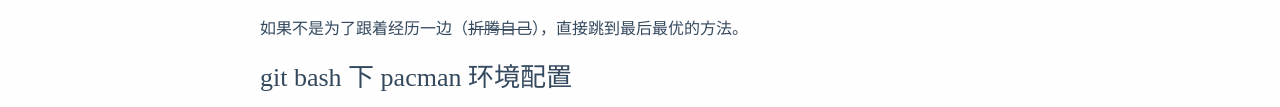
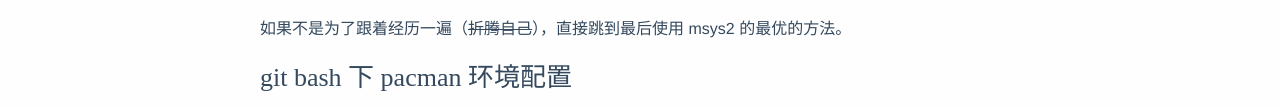
Before and after one commit to zhouguoqionghai/zhouguoqionghai.github.io, a plain HTML site: page post/git-bash-下-pacman-环境配置/index.html in a window 1280 px wide. Shown: the part 205-312 px from the top of the page. Drawn offline with nearby package versions, Linux system fonts and the light colour scheme; some packages are replaced by stand-ins of ours; a script that the page names is missing.

Commit message:
修改错别字

```diff
--- a/post/git-bash-下-pacman-环境配置/index.html
+++ b/post/git-bash-下-pacman-环境配置/index.html
@@ -49,7 +49,7 @@
 <meta itemprop="description" content="">
 <meta itemprop="datePublished" content="2020-12-13T19:01:37+08:00" />
 <meta itemprop="dateModified" content="2020-12-13T19:01:37+08:00" />
-<meta itemprop="wordCount" content="1395">
+<meta itemprop="wordCount" content="1399">
 
 
 
@@ -130,7 +130,7 @@
 
 
     <div class="post-content">
-      <p>如果不是为了跟着经历一边（<del>折腾自己</del>），直接跳到最后最优的方法。</p>
+      <p>如果不是为了跟着经历一遍（<del>折腾自己</del>），直接跳到最后使用 msys2 的最优的方法。</p>
 <h1 id="git-bash-下-pacman-环境配置">git bash 下 pacman 环境配置</h1>
 <h2 id="安装-pacman">安装 pacman</h2>
 <p>下载 <a href="https://mirrors.tuna.tsinghua.edu.cn/msys2/msys/x86_64/pacman-5.2.2-4-x86_64.pkg.tar.xz">pacman</a>，解压到 git 的安装目录(D:\Program Files\Git，一定要是 git 的安装根目录，这样解压出来的目录结构和安装 git 时的层次保持一致)。</p>
```
